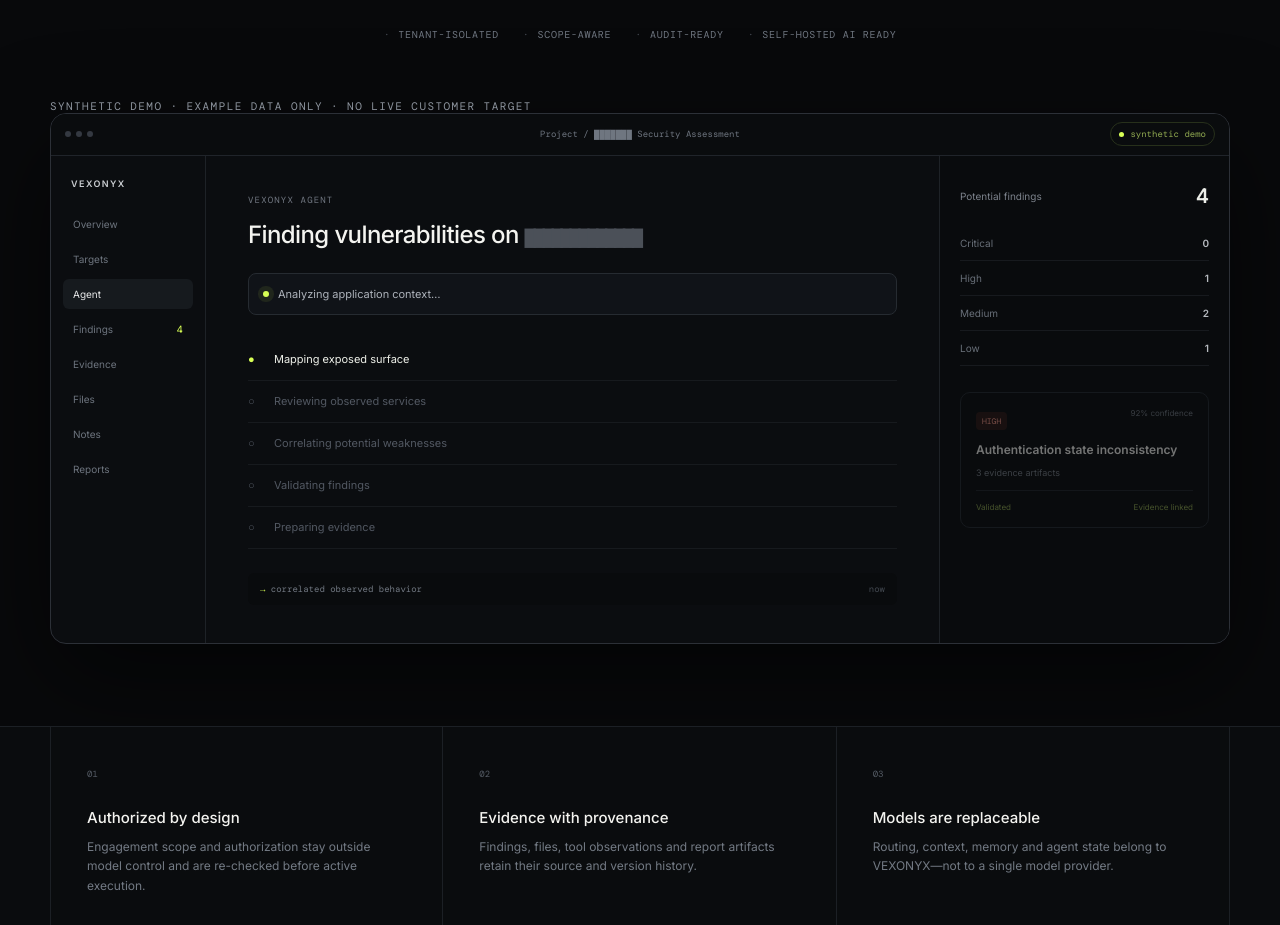
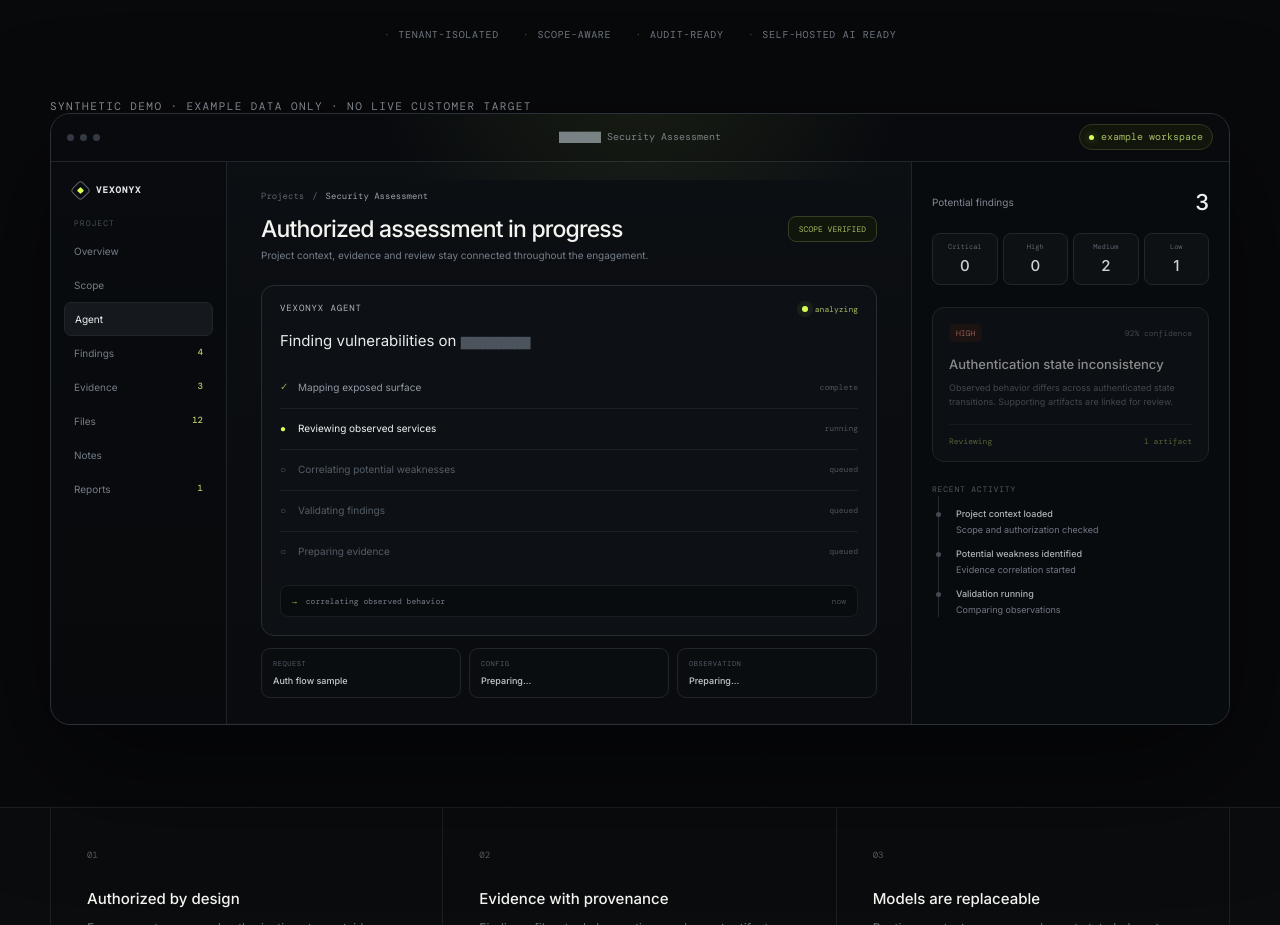
Before and after one commit to heke99/vexonyx, a Next.js app in the folder apps/web/: page / in a window 1280 px wide. Shown: the part 540-1465 px from the top of the page. Built offline with nearby package versions, Linux system fonts and the light colour scheme; no server answers; a web font is replaced by a local one.

Commit message:
Upgrade synthetic hero workspace visual

```diff
--- a/apps/web/components/hero-workspace.tsx
+++ b/apps/web/components/hero-workspace.tsx
@@ -1,6 +1,7 @@
 "use client";
 
 import { useEffect, useState } from "react";
+import styles from "./hero-workspace.module.css";
 
 const steps = [
   "Mapping exposed surface",
@@ -8,33 +9,110 @@ const steps = [
   "Correlating potential weaknesses",
   "Validating findings",
   "Preparing evidence",
-];
+] as const;
+
+const evidence = [
+  ["REQUEST", "Auth flow sample"],
+  ["CONFIG", "Session policy"],
+  ["OBSERVATION", "State mismatch"],
+] as const;
 
 export function HeroWorkspace() {
   const [active, setActive] = useState(2);
+
   useEffect(() => {
-    const timer = window.setInterval(() => setActive((current) => (current + 1) % steps.length), 1600);
+    const timer = window.setInterval(() => {
+      setActive((current) => (current >= steps.length - 1 ? 1 : current + 1));
+    }, 1700);
     return () => window.clearInterval(timer);
   }, []);
 
+  const validated = active >= 3;
+
   return (
-    <div className="product-frame" aria-label="Synthetic VEXONYX product demonstration">
-      <div className="frame-bar"><div className="frame-dots"><i /><i /><i /></div><span>Project / ███████ Security Assessment</span><span className="live-pill"><i /> synthetic demo</span></div>
-      <div className="frame-grid">
-        <aside className="mini-sidebar">
-          <b>VEXONYX</b><span>Overview</span><span>Targets</span><span className="selected">Agent</span><span>Findings <em>4</em></span><span>Evidence</span><span>Files</span><span>Notes</span><span>Reports</span>
+    <div className={styles.frame} aria-label="Synthetic VEXONYX security assessment workspace">
+      <div className={styles.topbar}>
+        <div className={styles.dots}><i /><i /><i /></div>
+        <span>███████ Security Assessment</span>
+        <span className={styles.demo}><i /> example workspace</span>
+      </div>
+
+      <div className={styles.body}>
+        <aside className={styles.side}>
+          <div className={styles.sideBrand}><span className={styles.sideMark} /> VEXONYX</div>
+          <span className={styles.navLabel}>PROJECT</span>
+          {[
+            ["Overview", ""],
+            ["Scope", ""],
+            ["Agent", "active"],
+            ["Findings", "4"],
+            ["Evidence", "3"],
+            ["Files", "12"],
+            ["Notes", ""],
+            ["Reports", "1"],
+          ].map(([label, badge]) => (
+            <div className={`${styles.navItem} ${badge === "active" ? styles.navItemActive : ""}`} key={label}>
+              <span>{label}</span>{badge && badge !== "active" ? <b>{badge}</b> : null}
+            </div>
+          ))}
         </aside>
-        <section className="agent-panel">
-          <div className="eyebrow">VEXONYX AGENT</div>
-          <h3>Finding vulnerabilities on <span className="redacted">█████████████</span></h3>
-          <div className="agent-status"><span className="pulse" /> Analyzing application context…</div>
-          <div className="steps">{steps.map((step, index) => <div className={index === active ? "step active" : index < active ? "step done" : "step"} key={step}><span>{index < active ? "✓" : index === active ? "●" : "○"}</span>{step}</div>)}</div>
-          <div className="activity-line"><code>→</code> correlated observed behavior <span>now</span></div>
+
+        <section className={styles.main}>
+          <div className={styles.crumb}><span>Projects</span><span>/</span><strong>Security Assessment</strong></div>
+          <div className={styles.headingRow}>
+            <div>
+              <h3>Authorized assessment in progress</h3>
+              <p>Project context, evidence and review stay connected throughout the engagement.</p>
+            </div>
+            <span className={styles.scopePill}>SCOPE VERIFIED</span>
+          </div>
+
+          <article className={styles.agentCard}>
+            <header className={styles.agentHeader}>
+              <span>VEXONYX AGENT</span>
+              <span className={styles.running}><i /> analyzing</span>
+            </header>
+            <p className={styles.agentTitle}>Finding vulnerabilities on <span className={styles.redacted}>█████████████</span></p>
+            <div className={styles.steps}>
+              {steps.map((step, index) => {
+                const state = index < active ? "done" : index === active ? "active" : "pending";
+                return (
+                  <div className={`${styles.step} ${state === "done" ? styles.stepDone : state === "active" ? styles.stepActive : ""}`} key={step}>
+                    <span className={styles.stepIcon}>{state === "done" ? "✓" : state === "active" ? "●" : "○"}</span>
+                    <span>{step}</span>
+                    <small>{state === "done" ? "complete" : state === "active" ? "running" : "queued"}</small>
+                  </div>
+                );
+              })}
+            </div>
+            <div className={styles.activity}><b>→</b><span>{validated ? "evidence linked to potential finding" : "correlating observed behavior"}</span><time>now</time></div>
+          </article>
+
+          <div className={styles.evidenceRail}>
+            {evidence.map(([kind, name], index) => <div className={styles.evidence} key={kind}><span>{kind}</span><strong>{validated || index === 0 ? name : "Preparing…"}</strong></div>)}
+          </div>
+          <p className={styles.mobileHint}>The finding panel appears beside the assessment on wider screens.</p>
         </section>
-        <aside className="finding-panel">
-          <div className="finding-head"><span>Potential findings</span><strong>4</strong></div>
-          <div className="severity-row"><span>Critical</span><b>0</b></div><div className="severity-row"><span>High</span><b>1</b></div><div className="severity-row"><span>Medium</span><b>2</b></div><div className="severity-row"><span>Low</span><b>1</b></div>
-          <article className={active >= 3 ? "finding-card reveal" : "finding-card"}><div><span className="severity-badge">HIGH</span><span className="confidence">92% confidence</span></div><h4>Authentication state inconsistency</h4><p>3 evidence artifacts</p><footer><span>Validated</span><span>Evidence linked</span></footer></article>
+
+        <aside className={styles.right}>
+          <div className={styles.rightTitle}><span>Potential findings</span><strong>{validated ? 4 : 3}</strong></div>
+          <div className={styles.severityGrid}>
+            {[['Critical','0'],['High',validated ? '1' : '0'],['Medium','2'],['Low','1']].map(([label, value]) => <div className={styles.severity} key={label}><span>{label}</span><b>{value}</b></div>)}
+          </div>
+
+          <article className={`${styles.finding} ${validated ? styles.findingLive : styles.findingDim}`}>
+            <div className={styles.findingMeta}><span className={styles.high}>HIGH</span><span className={styles.confidence}>92% confidence</span></div>
+            <h4>Authentication state inconsistency</h4>
+            <p>Observed behavior differs across authenticated state transitions. Supporting artifacts are linked for review.</p>
+            <footer className={styles.findingFooter}><span>{validated ? "Validated" : "Reviewing"}</span><span>{validated ? "3 artifacts" : "1 artifact"}</span></footer>
+          </article>
+
+          <div className={styles.timeline}>
+            <span className={styles.timelineLabel}>RECENT ACTIVITY</span>
+            <div className={styles.event}><strong>Project context loaded</strong><span>Scope and authorization checked</span></div>
+            <div className={styles.event}><strong>Potential weakness identified</strong><span>Evidence correlation started</span></div>
+            <div className={`${styles.event} ${validated ? styles.eventLive : ""}`}><strong>{validated ? "Finding validated" : "Validation running"}</strong><span>{validated ? "Evidence ready for review" : "Comparing observations"}</span></div>
+          </div>
         </aside>
       </div>
     </div>
```
